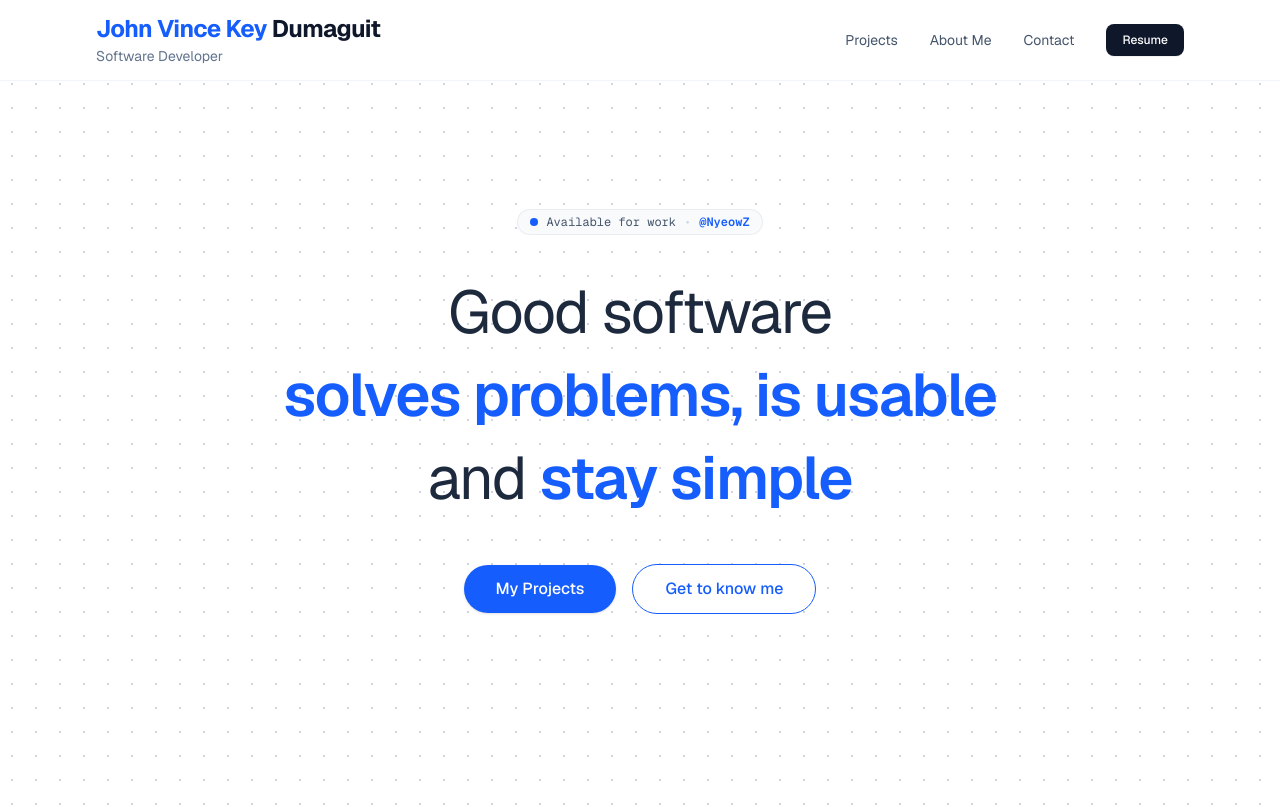
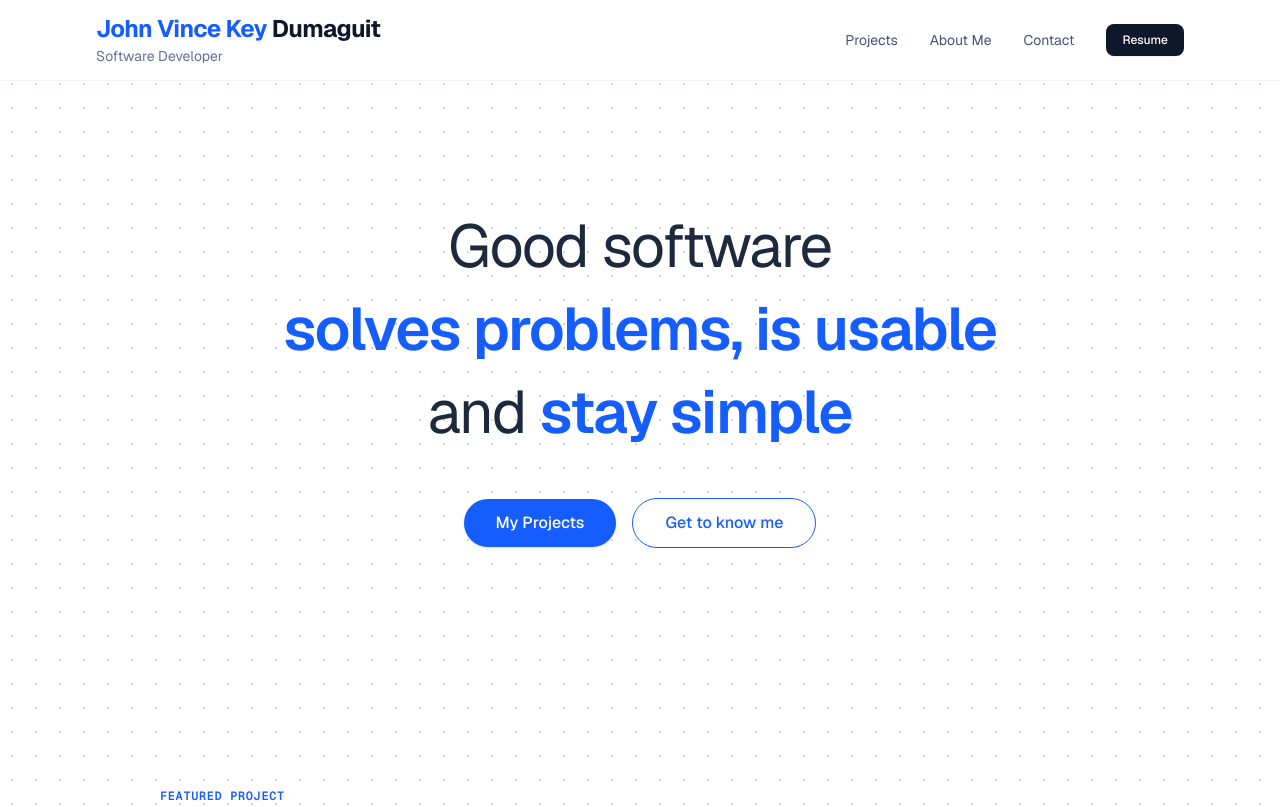
Before and after one commit to NyeowsZ/NyeowsZ, a Next.js app: page / in a window 1280 px wide. Shown: the top 807 px of the page. Built offline with nearby package versions, Linux system fonts and the light colour scheme.

Commit message:
remove: hero greeting

```diff
--- a/components/HeroSection.tsx
+++ b/components/HeroSection.tsx
@@ -7,15 +7,6 @@ export default function HeroSection() {
   return (
     <section className="relative min-h-[72vh] flex flex-col items-center justify-center text-center px-6 py-24 sm:py-32">
       <div className="max-w-3xl mx-auto flex flex-col items-center space-y-8 sm:space-y-10">
-
-        {/* Subtle greeting indicator */}
-        <div className="inline-flex items-center gap-2 px-3 py-1 rounded-full bg-slate-50 border border-slate-200/70 text-slate-600 text-xs font-mono">
-          <span className="w-2 h-2 rounded-full bg-blue-600" />
-          <span>Available for work</span>
-          <span className="text-slate-300">•</span>
-          <span className="text-blue-600 font-semibold">@{PROFILE.handle}</span>
-        </div>
-
         {/* The Exact Headline Typography from mywant.png */}
         <div className="space-y-1.5 sm:space-y-2">
           <h1 className="text-3xl sm:text-5xl md:text-6xl font-normal text-slate-800 tracking-tight leading-[1.25]">
@@ -45,7 +36,6 @@ export default function HeroSection() {
             Get to know me
           </a>
         </div>
-
       </div>
     </section>
   );
```
